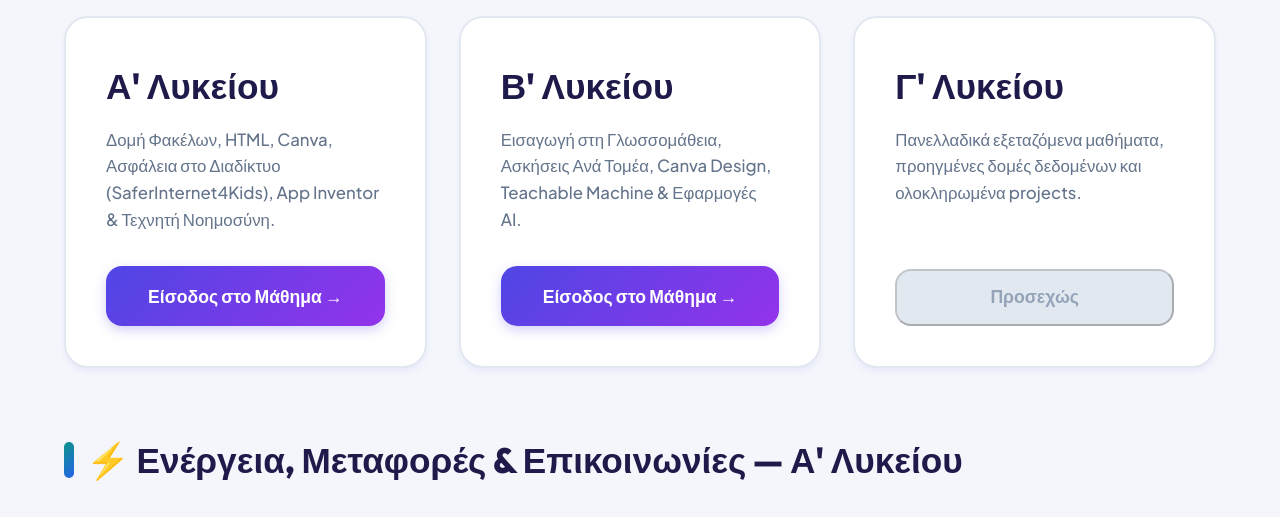
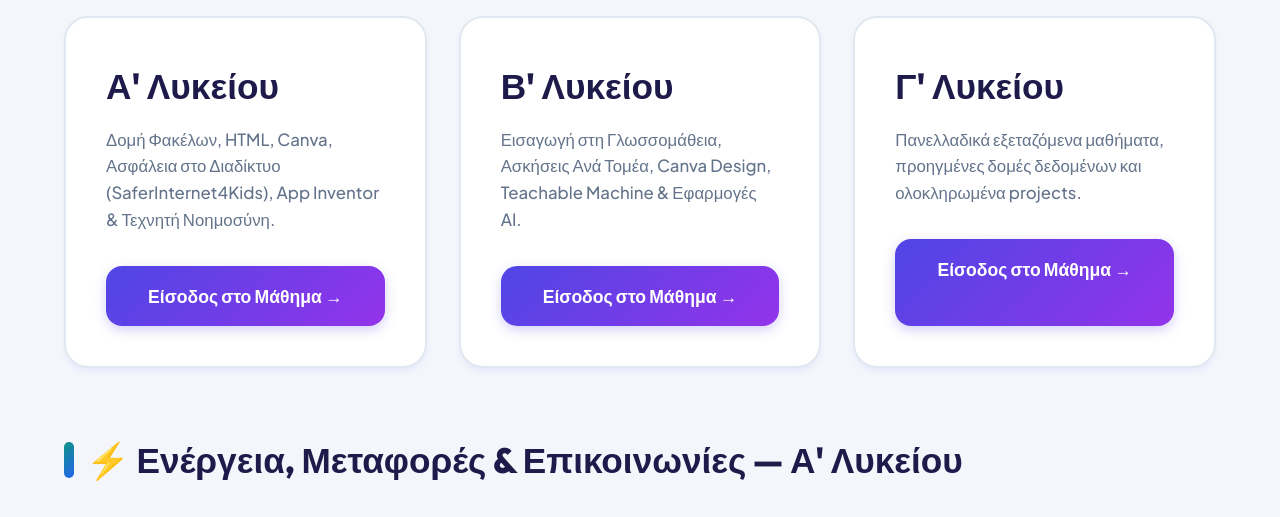
Before and after one commit to pepalakrotiriou/courses, a plain HTML site: page index.html in a window 1280 px wide. Shown: the part 653-1170 px from the top of the page. Drawn offline with Linux system fonts and the light colour scheme.

Commit message:
Replace disabled button with link to course

```diff
--- a/index.html
+++ b/index.html
@@ -368,7 +368,7 @@
                         <h3 class="class-title">Γ' Λυκείου</h3>
                         <p class="class-desc">Πανελλαδικά εξεταζόμενα μαθήματα, προηγμένες δομές δεδομένων και ολοκληρωμένα projects.</p>
                     </div>
-                    <button class="btn btn-disabled" disabled>Προσεχώς</button>
+                    <a href="https://pepalg.weebly.com" class="btn btn-primary">Είσοδος στο Μάθημα &rarr;</a>
                 </div>
             </div>
         </section>
```
